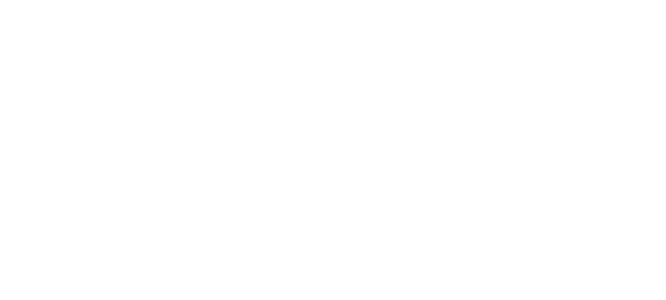
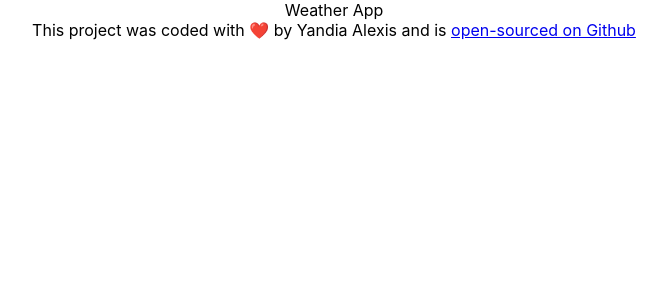
Before and after one commit to yand160/react-weather-app, a React (Create React App) app: page / in a window 1280 px wide. Shown: the top 300 px of the page, without its empty margins (306-972 px from the left). Built offline with nearby package versions, Linux system fonts and the light colour scheme.

Commit message:
Added Github Url

```diff
--- a/src/App.js
+++ b/src/App.js
@@ -3,6 +3,15 @@
 import "./App.css";
 
 export default function App() {
-  return;
-  <div className="App">Weather App</div>;
+  return (
+    <div className="App">
+      Weather App
+      <footer>
+        This project was coded with ❤️ by Yandia Alexis and is{" "}
+        <a href="https://github.com/yand160/react-weather-app" target="_blank">
+          open-sourced on Github
+        </a>
+      </footer>
+    </div>
+  );
 }
```
